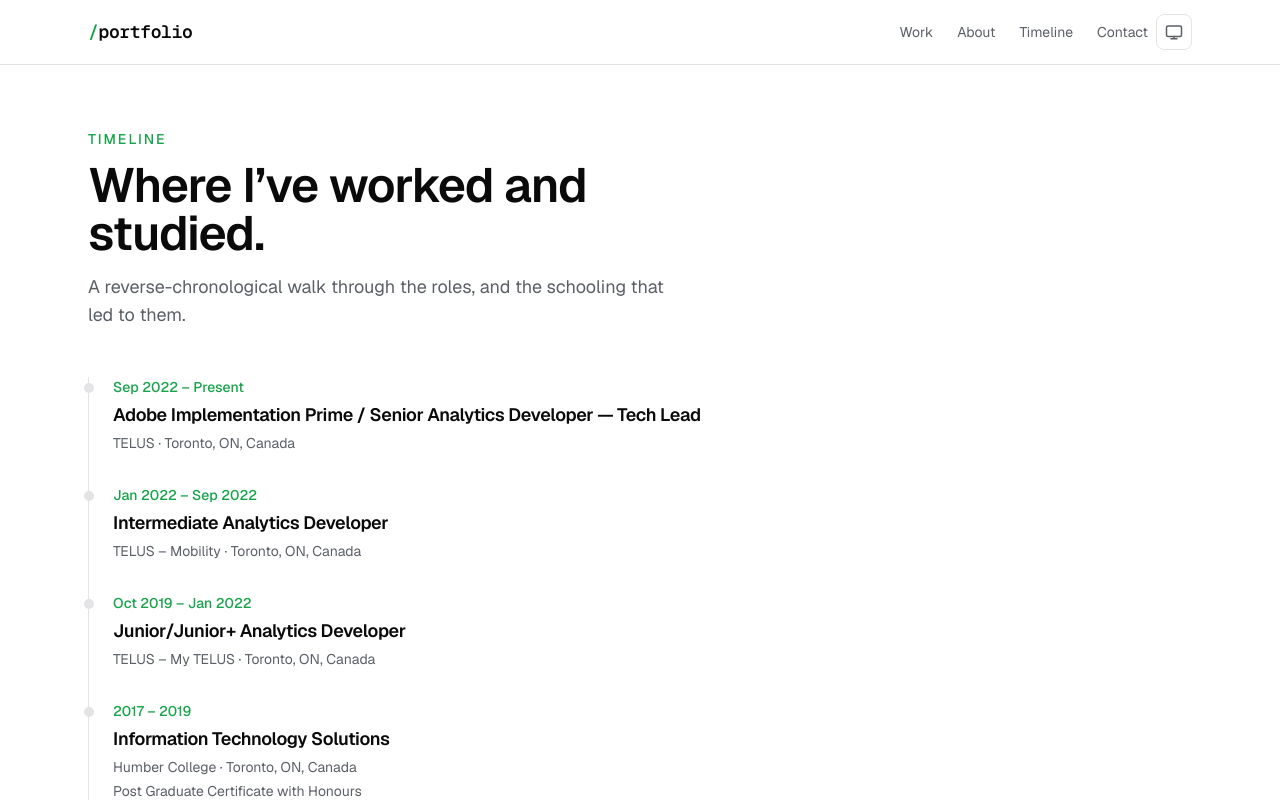
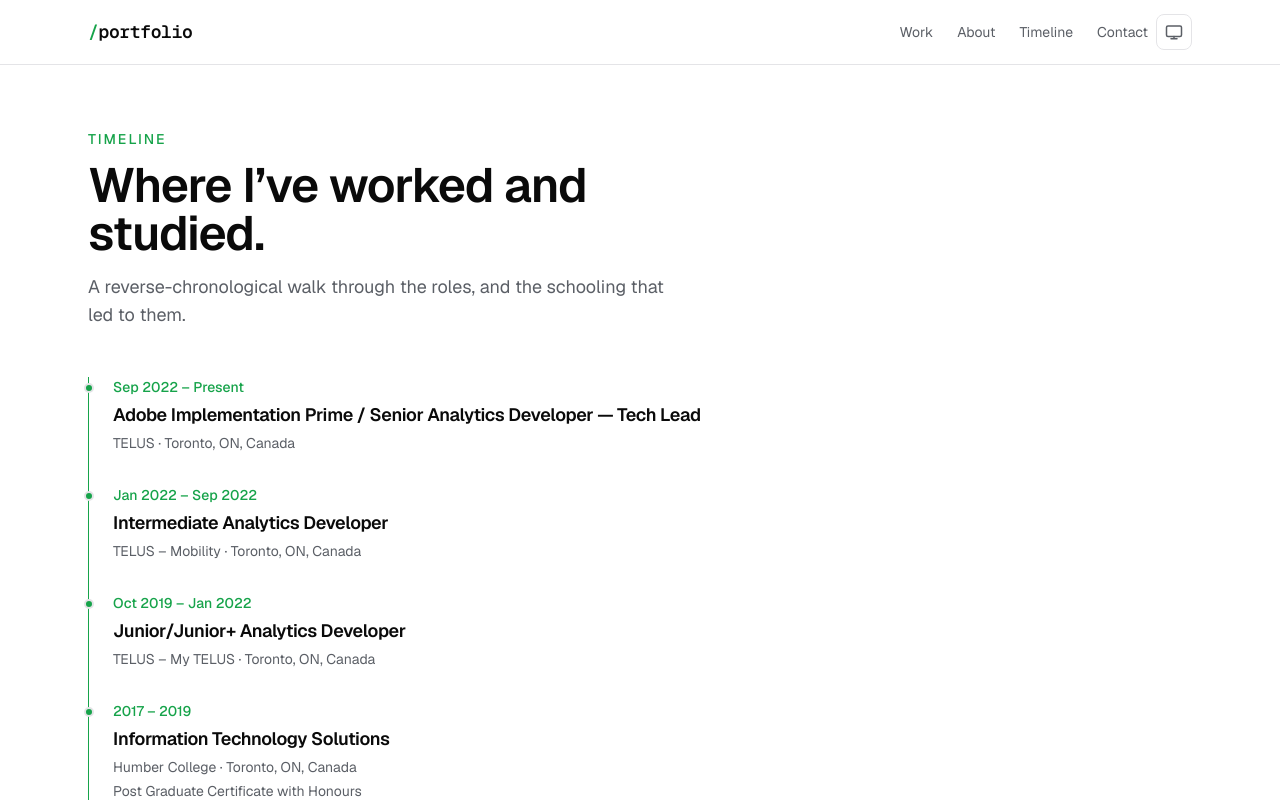
Before and after one commit to dagike/portfolio, a Next.js app: page /timeline in a window 1280 px wide. Shown: the top 800 px of the page. Built offline with nearby package versions, Linux system fonts and the light colour scheme.

Commit message:
add: timeline scroll animation

```diff
--- a/src/app/globals.css
+++ b/src/app/globals.css
@@ -175,3 +175,68 @@ body {
   outline: 2px solid var(--ring);
   outline-offset: 2px;
 }
+
+/* -------------------------------------------------------------------------- */
+/*  Timeline reveal                                                           */
+/* -------------------------------------------------------------------------- */
+
+/*
+ * The start state is scoped to [data-motion="on"], which the TimelineReveal
+ * wrapper only sets after mount and only when motion is allowed. With no JS,
+ * failed JS, or reduced motion, entries render fully visible and the rail
+ * renders fully filled — the same content, static.
+ */
+[data-motion="on"] [data-timeline-entry] {
+  border-color: transparent;
+}
+
+[data-motion="on"] [data-timeline-entry] [data-timeline-dot] {
+  background: var(--border);
+}
+
+[data-motion="on"] [data-timeline-entry] [data-timeline-body] {
+  opacity: 0;
+  transform: translateY(1rem);
+  transition:
+    opacity 500ms ease,
+    transform 500ms ease;
+}
+
+[data-motion="on"] [data-timeline-entry][data-revealed="true"],
+[data-motion="on"] [data-timeline-entry]:focus-within {
+  border-color: var(--accent);
+}
+
+[data-motion="on"] [data-timeline-entry][data-revealed="true"] [data-timeline-dot],
+[data-motion="on"] [data-timeline-entry]:focus-within [data-timeline-dot] {
+  background: var(--accent);
+}
+
+[data-motion="on"] [data-timeline-entry][data-revealed="true"] [data-timeline-body],
+[data-motion="on"] [data-timeline-entry]:focus-within [data-timeline-body],
+[data-motion="on"] [data-timeline-entry] [data-timeline-body]:focus-visible {
+  opacity: 1;
+  transform: none;
+}
+
+/* -------------------------------------------------------------------------- */
+/*  Reduced motion — site-wide                                                */
+/* -------------------------------------------------------------------------- */
+
+@media (prefers-reduced-motion: reduce) {
+  *,
+  *::before,
+  *::after {
+    animation-duration: 0.01ms !important;
+    animation-iteration-count: 1 !important;
+    transition-duration: 0.01ms !important;
+    scroll-behavior: auto !important;
+  }
+
+  /* Belt-and-braces: force the timeline's resting state regardless of the
+     wrapper's data-motion attribute. */
+  [data-timeline-entry] [data-timeline-body] {
+    opacity: 1 !important;
+    transform: none !important;
+  }
+}
--- a/src/app/timeline/page.tsx
+++ b/src/app/timeline/page.tsx
@@ -1,5 +1,6 @@
 import type { Metadata } from "next";
 import { Container } from "@/components/container";
+import { TimelineReveal } from "@/components/timeline-reveal";
 import { timeline } from "@/data/timeline";
 import { formatTimelineRange } from "@/lib/timeline";
 
@@ -26,6 +27,7 @@ export default function TimelinePage() {
         to them.
       </p>
 
+      <TimelineReveal>
         <ol className="mt-2xl max-w-[42rem]">
           {timeline.map((entry) => {
             const headingId = `entry-${entry.id}`;
@@ -69,6 +71,7 @@ export default function TimelinePage() {
             );
           })}
         </ol>
+      </TimelineReveal>
     </Container>
   );
 }
--- a/src/components/project-card.tsx
+++ b/src/components/project-card.tsx
@@ -31,7 +31,7 @@ export function ProjectCard({ project }: { project: Project }) {
           src={project.screenshot}
           alt={`Screenshot of ${project.name}`}
           fill
-          className="object-cover transition-transform duration-300 group-hover:scale-[1.03]"
+          className="object-cover transition-transform duration-300 group-hover:scale-[1.03] motion-reduce:transition-none motion-reduce:group-hover:scale-100"
           sizes="(min-width: 1024px) 33vw, (min-width: 640px) 50vw, 100vw"
         />
       </div>
--- /dev/null
+++ b/src/components/timeline-reveal.tsx
@@ -0,0 +1,53 @@
+"use client";
+
+import { useEffect, useRef, useState, type ReactNode } from "react";
+
+/**
+ * Wraps the server-rendered timeline list and, only when motion is allowed,
+ * reveals each `[data-timeline-entry]` as it scrolls into view. The entries
+ * themselves are `children` — this component never sees the timeline data, and
+ * every entry is in the DOM whether or not this runs.
+ *
+ * Two things gate the animation: `data-motion` is set to `"on"` only after
+ * mount and only when `prefers-reduced-motion` is not `reduce`, and a matching
+ * rule in `globals.css` forces the static state under that media query anyway.
+ */
+export function TimelineReveal({ children }: { children: ReactNode }) {
+  const ref = useRef<HTMLDivElement>(null);
+  const [motion, setMotion] = useState(false);
+
+  useEffect(() => {
+    const query = window.matchMedia("(prefers-reduced-motion: reduce)");
+    const sync = () => setMotion(!query.matches);
+    sync();
+    query.addEventListener("change", sync);
+    return () => query.removeEventListener("change", sync);
+  }, []);
+
+  useEffect(() => {
+    const root = ref.current;
+    if (!root || !motion) return;
+
+    const entries = root.querySelectorAll<HTMLElement>("[data-timeline-entry]");
+    const observer = new IntersectionObserver(
+      (records) => {
+        for (const record of records) {
+          if (record.isIntersecting) {
+            record.target.setAttribute("data-revealed", "true");
+            observer.unobserve(record.target);
+          }
+        }
+      },
+      { rootMargin: "0px 0px -15% 0px" },
+    );
+
+    entries.forEach((entry) => observer.observe(entry));
+    return () => observer.disconnect();
+  }, [motion]);
+
+  return (
+    <div ref={ref} data-motion={motion ? "on" : "off"}>
+      {children}
+    </div>
+  );
+}
```
Lines whose indentation alone changed are shown as unchanged.
